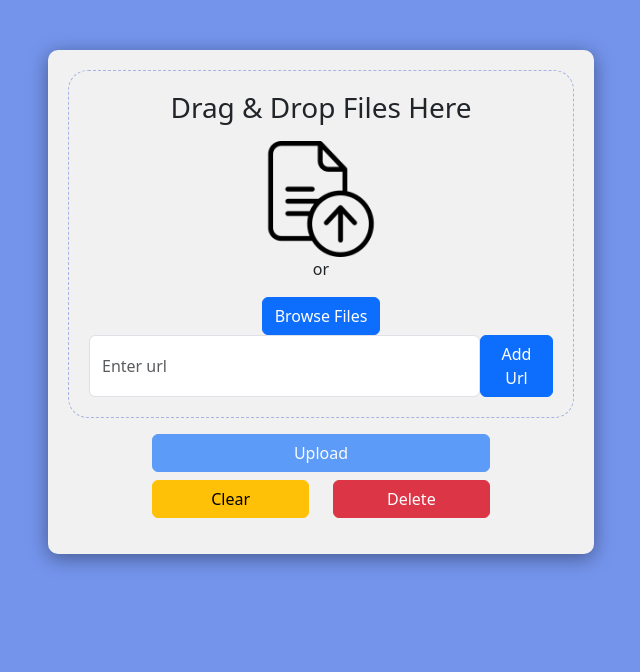
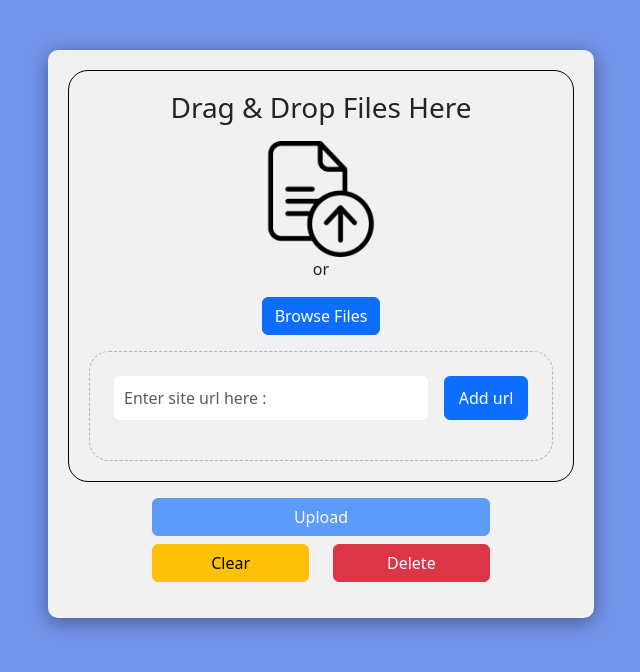
Before and after one commit to MercyShark/irs-backend, a Django app: page /upload/ in a window 1280 px wide. Shown: the top 672 px of the page, without its empty margins (319-959 px from the left). Run offline with Django 4.2, Linux system fonts and the light colour scheme; some libraries are stand-ins or nearby versions.

Commit message:
ui changes

```diff
--- a/SearchEngine/retriever/static/uploadfile/script.js
+++ b/SearchEngine/retriever/static/uploadfile/script.js
@@ -1,6 +1,12 @@
 const fileDropArea = document.getElementById("fileDropArea");
 const fileList = document.getElementById("fileList");
 const fileInput = document.getElementById("fileInput");
+const urlInput = document.getElementById("urlInput");
+const siteList = document.getElementById("siteList");
+const form = document.getElementById("form");
+const hiddenInput = document.getElementById("hiddenInput");
+
+let urls = [];
 
 fileDropArea.addEventListener("dragover", (event) => {
   event.preventDefault();
@@ -75,7 +81,13 @@ function clearClient() {
 }
 
 function getFileTypeIcon(fileType) {
-  if (fileType.startsWith("image/")) {
+  if(fileType.endsWith("html")){
+    return `<img src="../static/icons/html.png" alt="">`;
+  }
+  else if(fileType.endsWith("pdf")){
+    return `<img src="../static/icons/pdf.png" alt="">`;
+  }
+  else if (fileType.startsWith("image/")) {
     return `<img src="../static/icons/image.png" alt="">`;
   } else if (fileType.startsWith("text/")) {
     return `<img class="img-fluid" src="../static/icons/text.png" alt="">`;
@@ -83,3 +95,58 @@ function getFileTypeIcon(fileType) {
     return `<img src="../static/icons/pdf.png" alt="">`;
   }
 }
+
+
+function addUrl() {
+  let url = urlInput.value;
+  urlInput.value = "";
+  if (validateURL(url)) {
+  urls.push(url);
+  }
+  showUrl();
+  if(urls.length > 0) {
+    document.getElementById("upload_button").disabled = false;
+  }
+}
+
+function showUrl() {
+  let child = siteList.lastElementChild;
+  while (child) {
+    siteList.removeChild(child);
+    child = siteList.lastElementChild;
+  }
+  let count=0;
+  for (let url of urls) {
+    const listItem = document.createElement("li");
+    listItem.className = "my-2 p-2";
+    listItem.id = count;
+    const sitelist = document.createElement("div");
+    sitelist.className = "d-flex justify-content-between";
+    sitelist.innerHTML = `<span>${url}</span><button type="button" class="btn-close" id=${count} aria-label="Close" onclick="clearUrl(this.id)"></button>`;
+    listItem.appendChild(sitelist);
+
+    siteList.appendChild(listItem);
+    count++;
+  }
+}
+
+function clearUrl(id){
+  var elem = document.getElementById(id);
+  console.log(id);
+  elem.parentNode.removeChild(elem);
+  urls.splice(id,1);
+  if(urls.length == 0) {
+    document.getElementById("upload_button").disabled = true;
+  }
+}
+
+function validateURL(url) {
+  const regex = /^(http|https):\/\/[a-zA-Z0-9\-\.]+\.[a-zA-Z]{2,}(\/\S*)?$/;
+  return regex.test(url);
+}
+
+function upload(){
+  let links = urls.toString();
+  hiddenInput.value = links;
+  form.submit();
+}
--- a/SearchEngine/retriever/static/uploadfile/styles.css
+++ b/SearchEngine/retriever/static/uploadfile/styles.css
@@ -9,7 +9,7 @@ body {
     box-shadow: 0px 4px 20px rgba(0, 0, 0, 0.4);
 }
 .file-drop-area {
-    border: 1px dashed #A8B3E3;
+    border: 1px groove black;
     border-radius: 20px;
     padding: 20px;
     text-align: center;
@@ -27,3 +27,18 @@ body {
     background-color: #dcdcdc
     ; /* Background color on hover */
   }
+
+.search-bar {
+    border: 1px #a8b3e3;
+    border-radius: 5px;
+    padding: 10px;
+    transition: background-color 0.3s;
+}
+.search-bar:hover {
+    background-color: #dcdcdc; /* Darker gray on hover */
+}
+
+.site-box {
+    border: 1px dashed #a8b3e3;
+    border-radius: 20px;
+}
--- a/SearchEngine/retriever/templates/retriever/all_documents.html
+++ b/SearchEngine/retriever/templates/retriever/all_documents.html
@@ -72,11 +72,11 @@
                                           {% if document.get_extension == "pdf" %}
                                           <img src="{% static 'icons/pdf.png' %}" alt="My image" />
                                           {% elif document.get_extension in "['png','jpg','jpeg']" %}
-                                          <img src="{% static 'icons/image.png' %}" alt="My image" />
+                                          <img src="{% static 'icons/link.png' %}" class="mt-1" alt="My image" />
                                           {% elif document.get_extension == "txt"%}
                                           <img src="{% static 'icons/text.png' %}" alt="My image" />
                                           {% elif document.get_extension == "html"%}
-                                          <img src="{% static 'icons/video.png' %}" alt="My image" />
+                                          <img src="{% static 'icons/html.png' %}" alt="My image" />
                                           {% endif %}
                                         </div>
                                         <div class="pt-1 ps-2"><span class="text-large">{{ document.title}}</span></div>
--- a/SearchEngine/retriever/templates/retriever/upload_file.html
+++ b/SearchEngine/retriever/templates/retriever/upload_file.html
@@ -18,7 +18,7 @@
       <div class="row">
         <div class="col-md-6 offset-md-3">
           <div class="file-upload-container">
-            <form method="post" enctype="multipart/form-data" required>
+            <form method="post" enctype="multipart/form-data" id="form" required>
               {% csrf_token %}
               <div class="file-drop-area" id="fileDropArea">
                 <h3>Drag & Drop Files Here</h3>
@@ -44,16 +44,34 @@
                 >
                   Browse Files
                 </button>
-                <div class="d-flex flex-row justify-content-between">
-                  <input class="form-control" id="exampleFormControlInput1" placeholder="Enter url" name="urls">
-                  <button class="btn btn-primary" type="button">Add Url </button>
+                <div class="site-box d-flex justify-content-between flex-column p-4 mt-3">
+                  <div class=" d-flex justify-content-between">
+                    <input
+                      type="text"
+                      id="urlInput"
+                      class="form-control search-bar"
+                      placeholder="Enter site url here :"
+                    />
+                    <button
+                      type="button"
+                      onclick="addUrl()"
+                      class="w-25 btn btn-primary btn-block py-2 ms-3"
+                    >
+                      Add url
+                    </button>
+                    <input type="hidden" id="hiddenInput" value="" name="links">
+                  </div>
+                  <div>
+                    <ol class=" text-start site-list mt-3" id="siteList"></ol>
+                  </div>
                 </div>
               </div>
               <div class="d-grid mx-auto col-8 text-center mt-3">
                 <button
-                  type="submit"
+                  type="button"
                   class="btn btn-block btn-primary"
                   id="upload_button"
+                  onclick="upload()"
                   disabled
                 >
                   Upload
--- a/SearchEngine/retriever/views.py
+++ b/SearchEngine/retriever/views.py
@@ -11,13 +11,15 @@ def upload_files(request):
     if request.method == 'POST':
             files = request.FILES.getlist('file') # memoryuploadfile object .. having name, content_type, size, charset, content, read, chunks, multiple_chunks
             urls = request.POST.getlist('links')
-            for file in files:
-                Documents.objects.create(file=file)
-            for url in urls:
-                Documents.objects.create(url=url)
+            # for file in files:
+            #     Documents.objects.create(file=file)
+            # for url in urls:
+            #     Documents.objects.create(url=url)
             context_data = {
                 "show": True
             }
+            print(files)
+            print(urls)
             return render(request, 'retriever/upload_file.html',context=context_data)
     else:
         return render(request, 'retriever/upload_file.html')
```
Also changed, not shown: SearchEngine/retriever/static/icons/html.png, SearchEngine/retriever/static/icons/link.png (added).
